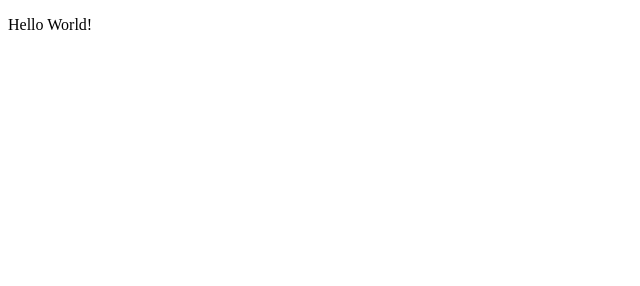
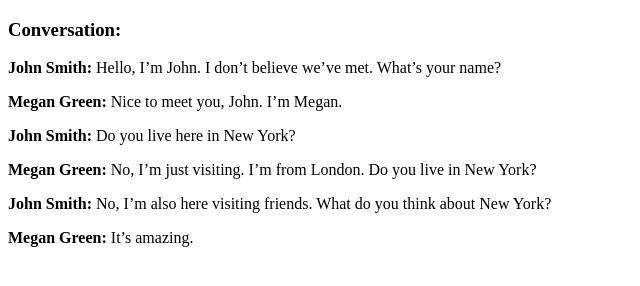
Before and after one commit to DontCallMyName/-----, a plain HTML site: page index.html in a window 1280 px wide. Shown: the whole page, without its empty margins (0-640 px from the left). Drawn offline with Linux system fonts and the light colour scheme.

Commit message:
Вставка диалога

```diff
--- a/index.html
+++ b/index.html
@@ -6,7 +6,13 @@
 </head>
 
 <body>
-    <p>Hello World!</p>
+    <h3>Сonversation:</h3>
+    <p><strong>John Smith: </strong>Hello, I’m John. I don’t believe we’ve met. What’s your name?</p>
+    <p><strong>Megan Green: </strong>Nice to meet you, John. I’m Megan.</p>
+    <p><strong>John Smith: </strong>Do you live here in New York? </p>
+    <p><strong>Megan Green: </strong>No, I’m just visiting. I’m from London. Do you live in New York? </p>
+    <p><strong>John Smith: </strong>No, I’m also here visiting friends. What do you think about New York? </p>
+    <p><strong>Megan Green: </strong>It’s amazing. </p>
 </body>
 
 </html>
```
